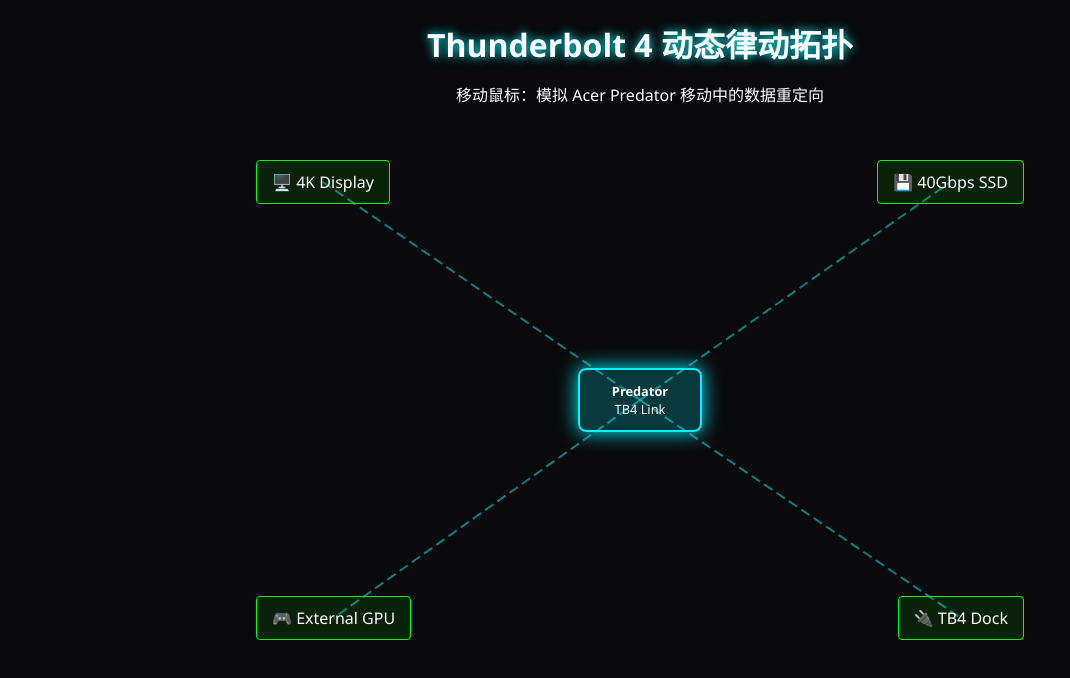
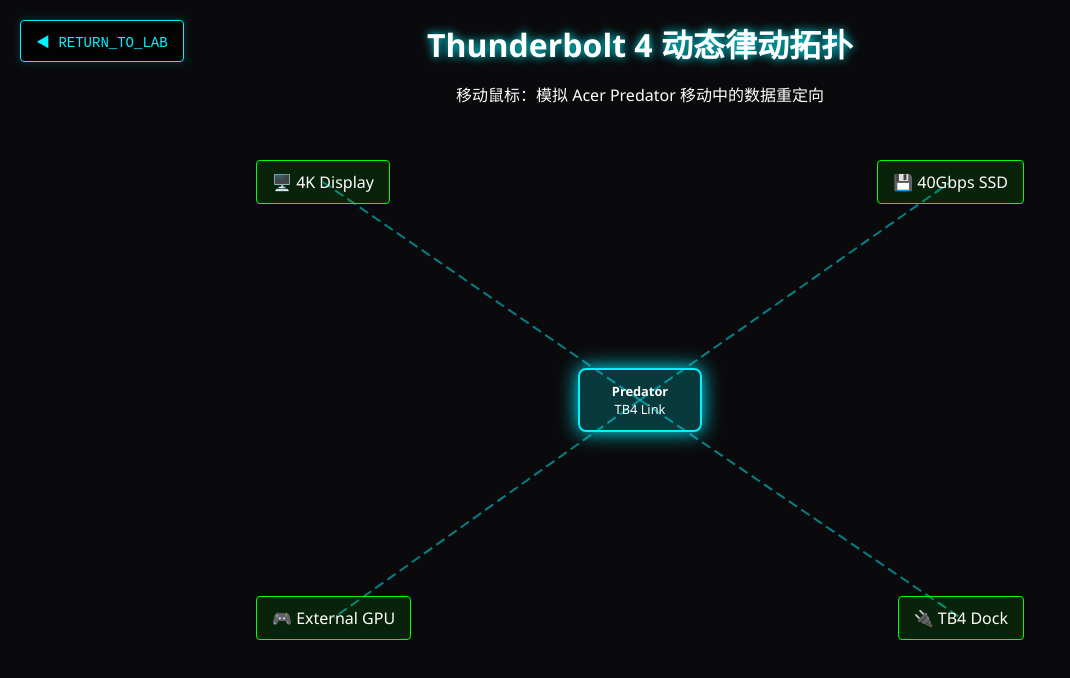
Before and after one commit to sixiaopangai/acer-predator-log, a plain HTML site: page day1.3.html in a window 1280 px wide. Shown: the whole page, without its empty margins (0-1070 px from the left). Drawn offline with Linux system fonts and the light colour scheme.

Commit message:
this is third record
Added a fixed return button with hover effects.

```diff
--- a/day1.3.html
+++ b/day1.3.html
@@ -4,6 +4,32 @@
     <meta charset="UTF-8">
     <title>TB4 动态交互实验室</title>
     <style>
+
+/* 悬浮返回按钮样式 */
+.back-home {
+    position: fixed;
+    top: 20px;
+    left: 20px;
+    z-index: 9999; /* 确保在最顶层 */
+    padding: 10px 15px;
+    border: 1px solid var(--neon-blue, #00f3ff); /* 使用变量或直接填颜色 */
+    background: rgba(0, 0, 0, 0.7);
+    color: var(--neon-blue, #00f3ff);
+    text-decoration: none;
+    font-family: 'Courier New', monospace;
+    font-size: 14px;
+    border-radius: 4px;
+    transition: all 0.3s ease;
+    text-transform: uppercase;
+    box-shadow: 0 0 10px rgba(0, 243, 255, 0.2);
+}
+
+.back-home:hover {
+    background: #00f3ff;
+    color: #000;
+    box-shadow: 0 0 20px #00f3ff;
+}
+
         :root { --neon-blue: #00f3ff; --neon-green: #0f0; --bg-dark: #0a0a0c; }
         body { background: var(--bg-dark); color: white; font-family: 'Segoe UI', sans-serif; margin: 0; overflow: hidden; }
 
@@ -33,6 +59,7 @@
 </head>
 <body>
 
+    <a href="index.html" class="back-home">◀ RETURN_TO_LAB</a>
     <div class="info">
         <h1>Thunderbolt 4 动态律动拓扑</h1>
         <p>移动鼠标：模拟 Acer Predator 移动中的数据重定向</p>
```
